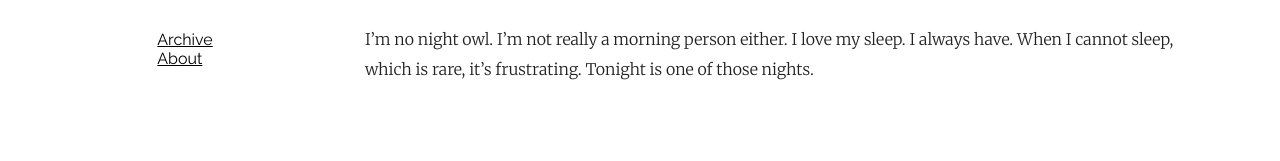
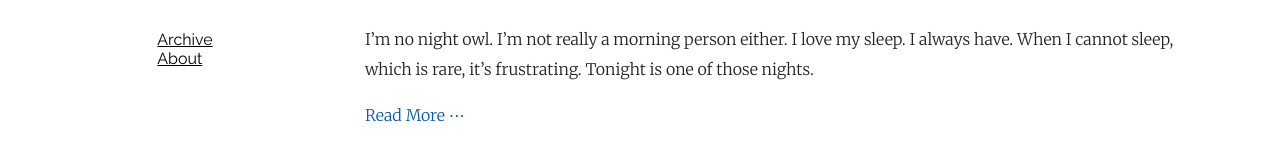
Before and after one commit to bensinclair/bensinclair.github.io, a Jekyll site: the page built from index.md, in a window 1280 px wide. Shown: the part 485-646 px from the top of the page. Built offline with Jekyll 4.4.1, drawn with Linux system fonts in a browser that asks for light colours.

Commit message:
Added Read More

```diff
--- a/_layouts/home.html
+++ b/_layouts/home.html
@@ -33,6 +33,7 @@ layout: default
       {%- if site.show_excerpts -%}
       {{ post.excerpt }}
       {%- endif -%}
+      <p><a href="{{ post.url | relative_url }}">Read More &#8943;</a></p>
     </div>
   </li>
   {%- endfor -%}
```
